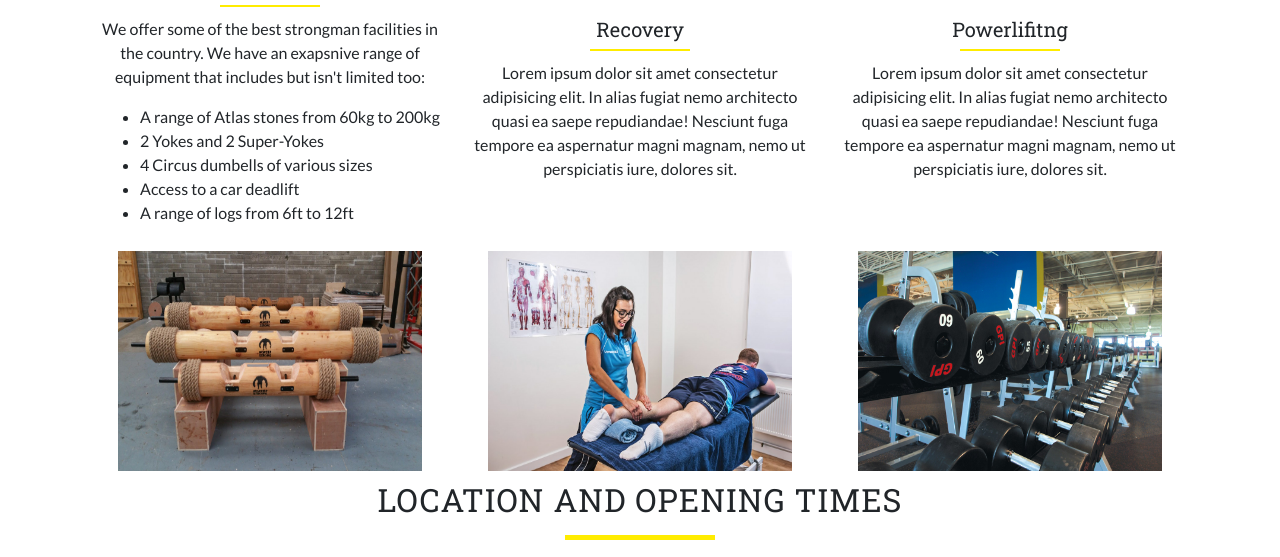
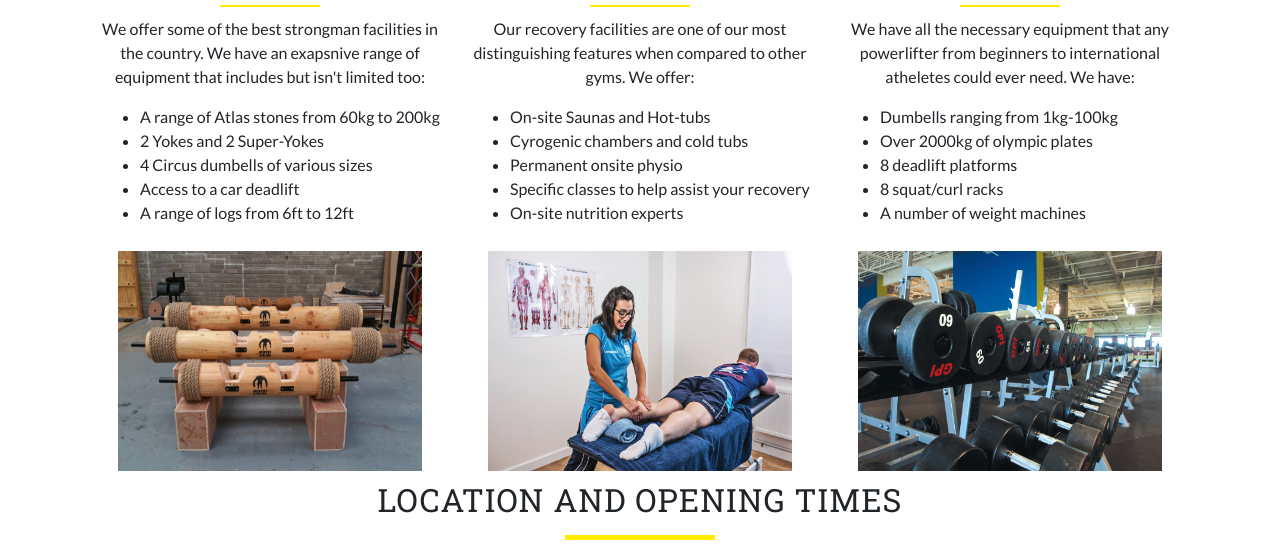
Before and after one commit to Code-Institute-Submissions/milestone-proejct-1, a plain HTML site: page about-us.html in a window 1280 px wide. Shown: the part 903-1460 px from the top of the page. Drawn offline with nearby package versions, Linux system fonts and the light colour scheme.

Commit message:
Replaced filler text with relevant text on about-us.html

```diff
--- a/about-us.html
+++ b/about-us.html
@@ -179,7 +179,7 @@
 						<h5>Strongman</h5>
 						<hr class="black-hr">
 						<p> We offer some of the best strongman facilities in the country. We have an exapsnive range of equipment that includes but isn't limited too:</p>
-                        <ul>
+                        <ul class="text-left">
                             <li> A range of Atlas stones from 60kg to 200kg</li>
                             <li> 2 Yokes and 2 Super-Yokes</li>
                             <li> 4 Circuis dumbells of various sizes</li>
@@ -193,9 +193,14 @@
 						<div class="d-block d-lg-none col-12 text-center small-facilities-txt">
 							<h5>Recovery</h5>
 							<hr class="black-hr">
-							<p> Lorem ipsum dolor sit amet consectetur adipisicing elit. In alias fugiat nemo architecto
-								quasi ea saepe repudiandae! Nesciunt fuga tempore ea aspernatur magni magnam, nemo ut
-								perspiciatis iure, dolores sit.</p>
+							<p> Our recovery facilities are one of our most distinguishing features when compared to other gyms. We offer:</p>
+                            <ul class="text-left">
+                                <li>On-site Saunas and Hot-tubs</li>
+                                <li>Cyrogenic chambers and cold tubs</li>
+                                <li>Permanent onsite physio</li>
+                                <li>Specific classes to help assist your recovery</li>
+                                <li>On-site nutrition experts</li>
+                            </ul>
 						</div>
 						<div class="col-12 col-lg-4">
 							<img src="assets/images/dead-lift-platforms.jpg" class="top-facilities-img">
@@ -222,16 +227,26 @@
 							<div class="d-none d-lg-block col-lg-4 text-center facilities-txt">
 								<h5>Recovery</h5>
 								<hr class="black-hr">
-								<p> Lorem ipsum dolor sit amet consectetur adipisicing elit. In alias fugiat nemo
-									architecto quasi ea saepe repudiandae! Nesciunt fuga tempore ea aspernatur magni
-									magnam, nemo ut perspiciatis iure, dolores sit.</p>
+								<p> Our recovery facilities are one of our most distinguishing features when compared to other gyms. We offer:</p>
+                            <ul class="text-left">
+                                <li>On-site Saunas and Hot-tubs</li>
+                                <li>Cyrogenic chambers and cold tubs</li>
+                                <li>Permanent onsite physio</li>
+                                <li>Specific classes to help assist your recovery</li>
+                                <li>On-site nutrition experts</li>
+                            </ul>
 							</div>
 							<div class="d-none d-lg-block col-lg-4 text-center facilities-txt">
 								<h5>Powerlifitng</h5>
 								<hr class="black-hr">
-								<p> Lorem ipsum dolor sit amet consectetur adipisicing elit. In alias fugiat nemo
-									architecto quasi ea saepe repudiandae! Nesciunt fuga tempore ea aspernatur magni
-									magnam, nemo ut perspiciatis iure, dolores sit.</p>
+								<p>We have all the necessary equipment that any powerlifter from beginners to international atheletes could ever need. We have: </p>
+                            <ul class="text-left">
+                                <li>Dumbells ranging from 1kg-100kg</li>
+                                <li>Over 2000kg of olympic plates</li>
+                                <li>8 deadlift platforms</li>
+                                <li>8 squat/curl racks</li>
+                                <li>A number of weight machines</li>
+                            </ul>
 							</div>
 							<div class="d-none d-lg-block col-lg-4">
 								<img src="assets/images/logs.jpg" class="bottom-facilities-img">
```
Also changed, not shown: index.html (+2 -2 lines).
